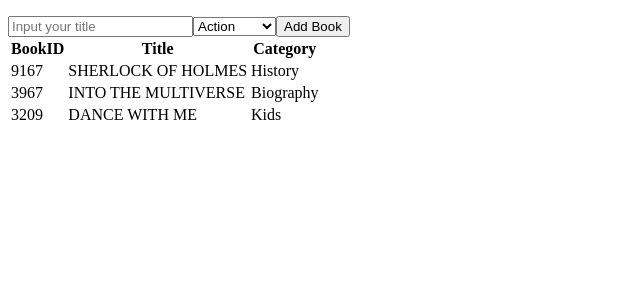
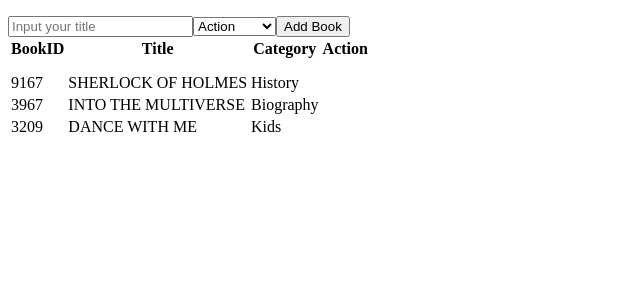
Before and after one commit to wintan1418/read, a React (Create React App) app: page / in a window 1280 px wide. Shown: the top 300 px of the page, without its empty margins (0-640 px from the left). Built offline with nearby package versions, Linux system fonts and the light colour scheme.

Commit message:
add code to generate table format and actions

```diff
--- a/src/containers/BookList.js
+++ b/src/containers/BookList.js
@@ -2,14 +2,33 @@
 import { connect } from 'react-redux';
 import PropTypes from 'prop-types';
 import Book from '../component/Book';
+import { removeBook } from '../action';
+import { generateRandomNumber } from '../list';
 
-const BookList = ({ books }) => (
+const BookList = ({ books, deleteBook }) => {
+  const handleRemoveBook = id => deleteBook(id);
+
+  const allBooks = books.map(book => (
+    <Book
+      id={generateRandomNumber()}
+      handleRemoveBook={handleRemoveBook}
+      book={book}
+      key={generateRandomNumber()}
+    />
+  ));
+  return (
     <table>
+      <thead>
         <tr>
           <th>BookID</th>
           <th>Title</th>
           <th>Category</th>
+          <th>Action</th>
         </tr>
+      </thead>
+      <tbody>
+        {allBooks}
+      </tbody>
       {
     books.map(book => (
       <Book
@@ -23,16 +42,19 @@
     </table>
 
   );
-BookList.propTypes = {
-  books: PropTypes.arrayOf(PropTypes.object),
 };
 
-BookList.defaultProps = {
-  books: [],
+BookList.propTypes = {
+  books: PropTypes.arrayOf(PropTypes.object).isRequired,
+  deleteBook: PropTypes.func.isRequired,
 };
 
-const mapStateToProps = ({ books }) => ({
-  books,
+const mapStateToProps = state => ({
+  books: state.books,
 });
 
-export default connect(mapStateToProps)(BookList);
+const mapDispatchToProps = dispatch => ({
+  deleteBook: id => dispatch(removeBook(id)),
+});
+
+export default connect(mapStateToProps, mapDispatchToProps)(BookList);
```
Lines whose indentation alone changed are shown as unchanged.
